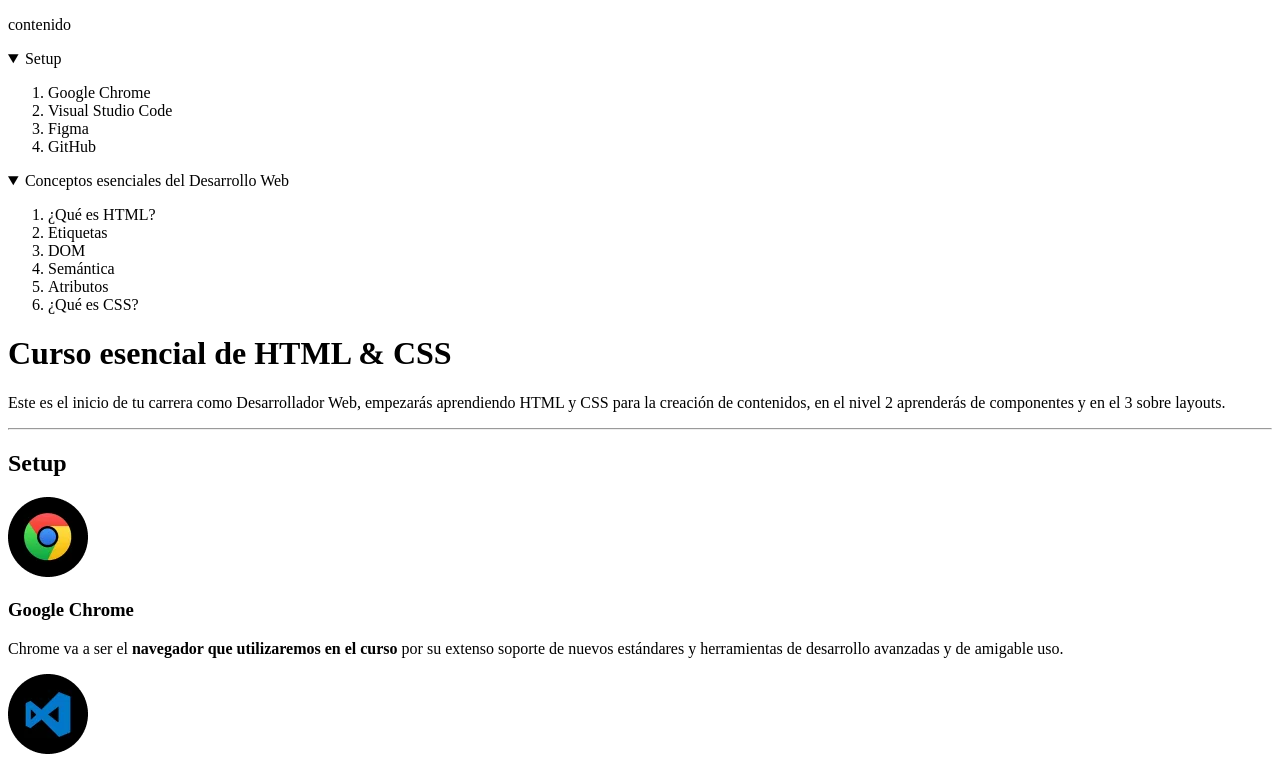
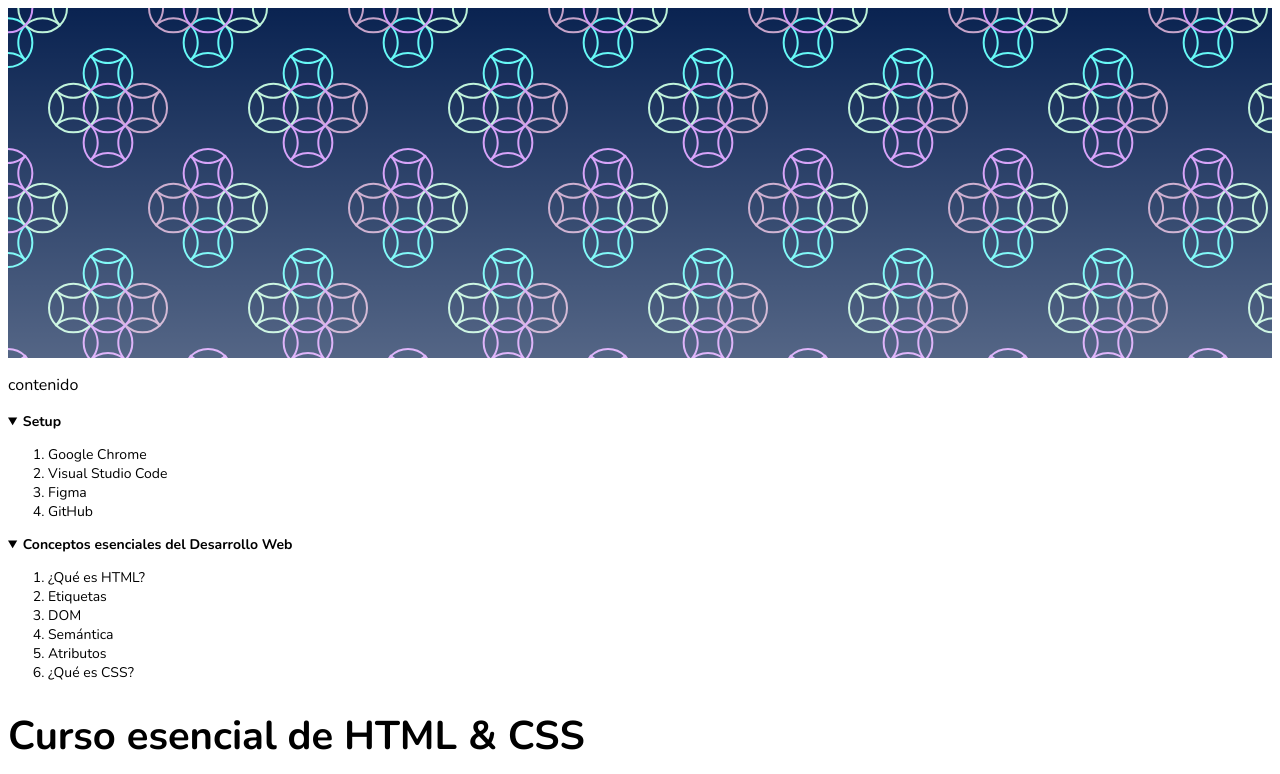
Before and after one commit to iJCode1/Medium-Page-Clone, a plain HTML site: page index.html in a window 1280 px wide. Shown: the top 774 px of the page. Drawn offline with nearby package versions, Linux system fonts and the light colour scheme.

Commit message:
Applying changes to font size, adding hero and pseudo elements

```diff
--- /dev/null
+++ b/css/main.css
@@ -0,0 +1,68 @@
+:root{
+  --gray10: #616161;
+  --gray20: #424242;
+  --gray30: #212121;
+}
+
+html{
+  font-family: "Nunito", sans-serif;
+  font-size: 10px;
+}
+
+h1{
+  font-size: 4rem;
+}
+
+h2{
+  font-size: 3.2rem;
+}
+
+h3{
+  font-size: 2.4rem;
+}
+
+p{
+  font-size: 1.6rem;
+}
+
+nav details{
+  font-size: 1.4rem;
+}
+
+details summary{
+  font-weight: 700;
+}
+
+.section-content li{
+  font-size: 1.4rem;
+}
+
+.section-content p, h3{
+  color: var(--gray20);
+}
+
+.hero{
+  background-image: linear-gradient(to top, rgba(255, 255, 255, .3), transparent), url("../assets/icons/pattern.svg");
+  height: 350px;
+  width: 100%;
+}
+
+.section-content h3{
+  counter-increment: contador;
+}
+
+.section-content h3::before{
+  content: counter(contador) ". ";
+}
+
+.section-content h3::after{
+  content: "";
+  background: var(--gray20);
+  display: block;
+  height: 4px;
+  width: 80px;
+}
+
+.section-content pre{
+  background: #FEC62E;
+}
--- a/index.html
+++ b/index.html
@@ -4,9 +4,14 @@
     <meta charset="UTF-8">
     <meta name="viewport" content="width=device-width, initial-scale=1.0">
     <meta name="description" content="Esta web es un pagina al estilo de Medium">
+    <link rel="preconnect" href="https://fonts.gstatic.com">
+    <link href="https://fonts.googleapis.com/css2?family=Nunito:ital,wght@0,400;0,700;1,400;1,700&display=swap"
+      rel="stylesheet">
+    <link rel="stylesheet" href="./css/main.css">
     <title>iJCode - Medium</title>
   </head>
   <body>
+    <div class="hero"></div>
     <header>
       <p>contenido</p>
       <nav>
@@ -32,10 +37,12 @@
         </details>
        </nav>
     </header>
+    <main class="main-content">
       <h1>Curso esencial de HTML & CSS</h1>
       <p>Este es el inicio de tu carrera como Desarrollador Web, empezarás aprendiendo HTML y CSS para la creación de contenidos,
       en el nivel 2 aprenderás de componentes y en el 3 sobre layouts.</p>
       <hr/>
+      <section class="section-content">
 
         <h2>Setup</h2>
 
@@ -60,7 +67,8 @@
         <p>Así como en Facebook te encuentran tus amigos, en Github <strong>encuentran otras programadoras y programadores</strong> de todo el
         mundo, en vez de subir fotos de tus viajes aquí subes tu código y puedes elegir hacerlo “open source” o guardarlo de
         manera privada, Github será esencial para almacenar tu futuro portafolio.</p>
-
+      </section>
+      <section class="section-content">
         <h2>Conceptos esenciales del Desarrollo Web</h2>
         <h3>¿Qué es HTML?</h3>
         <p>Hyper Text Markup Language o Lenguaje de marcas Hipertexto. Es el componente más básico de la web. Define el significado
@@ -109,7 +117,8 @@
         <p>Hojas de Estilo en Cascada (del inglés Cascading Style Sheets) o CSS es el lenguaje de estilos utilizado para describir
         la presentación de documentos HTML</p>
         <img src="./assets/images/css.webp" alt="CSS Image" title="CSS Image"/>
-
+      </section>
+      <section class="section-content">
         <h2>Modelo de caja</h2>
         <h3>El modelo de caja está compuesto por:</h3>
         <p>Chrome va a ser el navegador que utilizaremos en el curso por su extenso soporte de nuevos estándares y herramientas de
@@ -134,5 +143,7 @@
           <li>border-block | border-inline | border-block-start | border-block-end | border-inline-start | border-inline-end</li>
           <li>padding-block | padding-inline | padding-block-start | padding-block-end | padding-inline-start | padding-inline-end</li>
         </ul>
+      </section>
+    </main>
   </body>
 </html>
```
Also changed, not shown: assets/icons/pattern.svg (added), 3 other files. Lines whose indentation alone changed are shown as unchanged.
